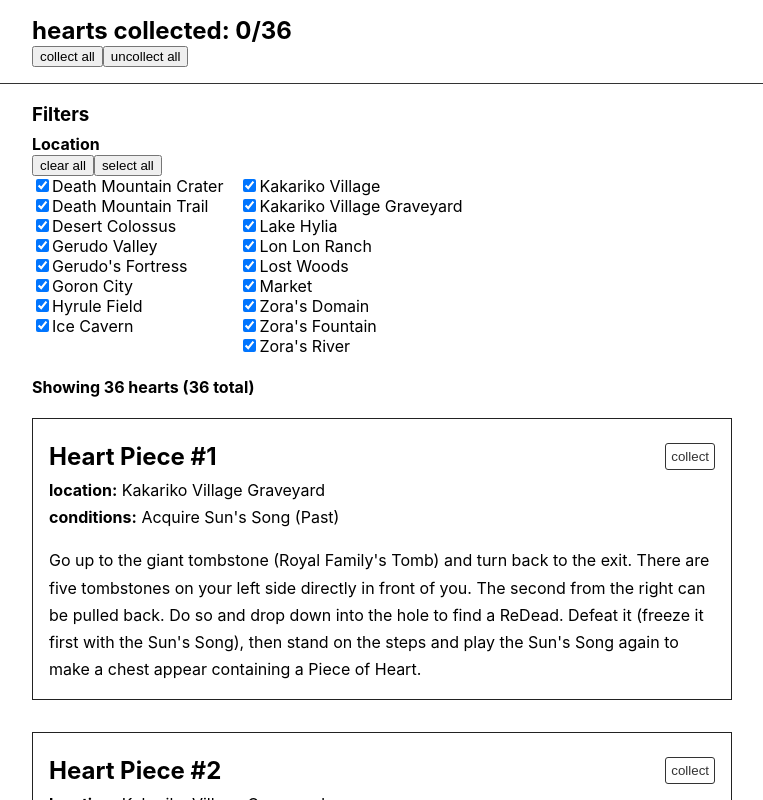
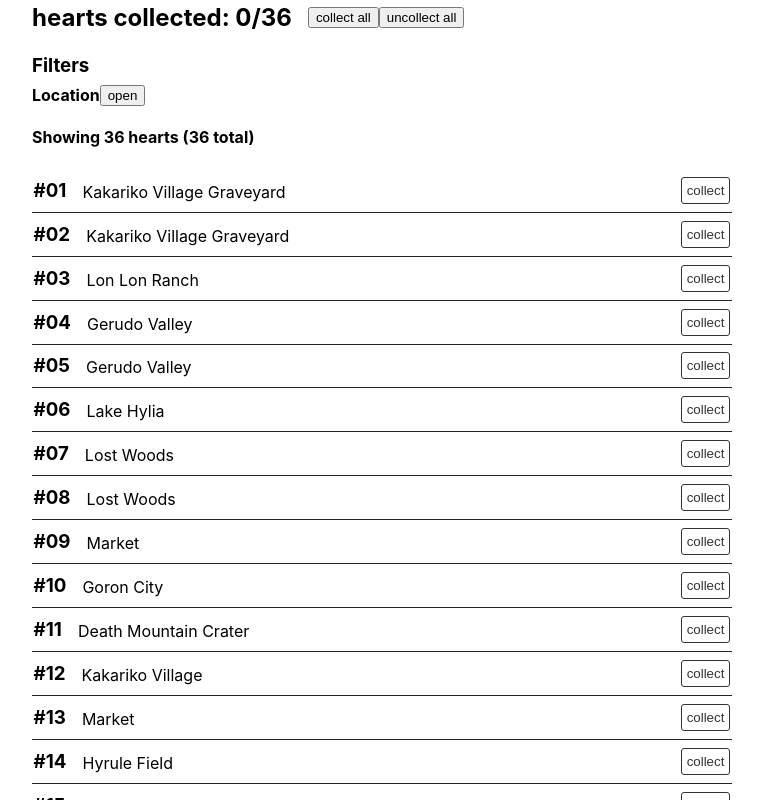
Before and after one commit to chrisdfe/oot-tracker, a React (Create React App) app: page / in a window 1280 px wide. Shown: the top 800 px of the page, without its empty margins (258-1021 px from the left). Built offline with nearby package versions, Linux system fonts and the light colour scheme.

Commit message:
Cleanup + moving the UI around

```diff
--- a/src/pages/HeartPieces/HeartPiecesPage.tsx
+++ b/src/pages/HeartPieces/HeartPiecesPage.tsx
@@ -1,7 +1,7 @@
 import React from "react";
 import styled from "styled-components";
 
-import usePersistedState from "../../utils/usePersistedState";
+import usePersistedStringArray from "../../utils/usePersistedStringArray";
 import allHeartPieces from "../../data/heartPieces.json";
 
 import HeartPieceList from "./components/HeartPieceList";
@@ -17,38 +17,6 @@
   }, [])
   // Alphebetize
   .sort((a, b) => a.localeCompare(b));
-
-function usePersistedStringArray(
-  key: string,
-  defaultValue: string[]
-): [
-  string[],
-  React.Dispatch<React.SetStateAction<string[]>>,
-  (targetValue: string) => void
-] {
-  const [value, setValue] = usePersistedState<string[]>(key, defaultValue);
-
-  const addValue = (newElement: string) => {
-    setValue([...value, newElement]);
-  };
-
-  const removeValue = (elementToRemove: string) => {
-    const filteredValue = value.filter(
-      (currentValue: string) => currentValue !== elementToRemove
-    );
-    setValue(filteredValue);
-  };
-
-  const toggleValue = (targetValue: string) => {
-    if (value.includes(targetValue)) {
-      removeValue(targetValue);
-    } else {
-      addValue(targetValue);
-    }
-  };
-
-  return [value, setValue, toggleValue];
-}
 
 const HeartPiecesPage = () => {
   const [
@@ -67,27 +35,11 @@
 
   return (
     <div className="HeartPiecesPage">
-      <StickyInfoBar>
-        <h2>
-          hearts collected: {collectedHearts.length}/{allHeartPieces.length}
-        </h2>
-        <button
-          onClick={() => {
-            setCollectedHearts(
-              allHeartPieces.map(heartPiece => heartPiece.number)
-            );
-          }}
-        >
-          collect all
-        </button>
-        <button
-          onClick={() => {
-            setCollectedHearts([]);
-          }}
-        >
-          uncollect all
-        </button>
-      </StickyInfoBar>
+      <StickyInfoBar
+        collectedHearts={collectedHearts}
+        allHeartPieces={allHeartPieces}
+        setCollectedHearts={setCollectedHearts}
+      />
 
       <FiltersBar
         allLocations={heartPieceLocations}
--- a/src/pages/HeartPieces/components/FiltersBar.tsx
+++ b/src/pages/HeartPieces/components/FiltersBar.tsx
@@ -1,5 +1,5 @@
-import React from "react";
-import styled from "styled-components";
+import React, { useState } from "react";
+import styled, { css } from "styled-components";
 
 interface Props {
   onFilterToggle: (filter: string) => void;
@@ -23,18 +23,31 @@
   label {
     display: block;
   }
+`;
 
-  > div {
+const FilterSection = styled.div``;
+
+const FilterSectionTopBar = styled.div`
+  display: flex;
+`;
+
+const FilterSectionBody = styled.div<{ isOpen: boolean }>`
+  ${({ isOpen }) => css`
+    overflow: hidden;
+    height: ${isOpen ? "auto" : "0"};
+  `}
+`;
+
+const FilterSectionColumns = styled.div`
   display: flex;
   flex-direction: row;
+`;
 
-    div {
+const FilterSectionColumn = styled.div`
   margin-right: 1rem;
 
   &:last-child {
     margin-right: 0;
-      }
-    }
   }
 `;
 
@@ -50,11 +63,25 @@
     allLocations.slice(Math.floor(allLocations.length / 2))
   ];
 
+  const [locationsIsOpen, setLocationsIsOpen] = useState(false);
+
   return (
     <div className="container">
       <Wrapper>
         <h3>Filters</h3>
+        <FilterSection>
+          <FilterSectionTopBar>
             <h4>Location</h4>
+            <button
+              onClick={() => {
+                setLocationsIsOpen(!locationsIsOpen);
+              }}
+            >
+              {locationsIsOpen ? "close" : "open"}
+            </button>
+          </FilterSectionTopBar>
+          <FilterSectionBody isOpen={locationsIsOpen}>
+            <div>
               <button
                 onClick={() => {
                   onLocationsClearAll();
@@ -69,9 +96,10 @@
               >
                 select all
               </button>
-        <div>
+            </div>
+            <FilterSectionColumns>
               {heartPieceLocationsColumns.map((locations, index) => (
-            <div key={`location-column-${index}`}>
+                <FilterSectionColumn key={`location-column-${index}`}>
                   {locations.map(location => (
                     <label key={location} htmlFor={`filter-${location}`}>
                       <input
@@ -85,9 +113,11 @@
                       {location}
                     </label>
                   ))}
-            </div>
+                </FilterSectionColumn>
               ))}
-        </div>
+            </FilterSectionColumns>
+          </FilterSectionBody>
+        </FilterSection>
       </Wrapper>
     </div>
   );
--- a/src/pages/HeartPieces/components/HeartPieceList.tsx
+++ b/src/pages/HeartPieces/components/HeartPieceList.tsx
@@ -1,7 +1,7 @@
 import React from "react";
 import styled from "styled-components";
 
-import HeartPiece from "./HeartPiece";
+import HeartPieceListItem from "./HeartPieceListItem";
 
 interface Props {
   heartPieces: HeartPiece[];
@@ -30,7 +30,7 @@
         Showing {filteredHeartPieces.length} hearts ({heartPieces.length} total)
       </h4>
       {filteredHeartPieces.map(heartPiece => (
-        <HeartPiece
+        <HeartPieceListItem
           key={heartPiece.number}
           heartPiece={heartPiece}
           hasBeenCollected={collectedHearts.includes(heartPiece.number)}
--- a/src/pages/HeartPieces/components/HeartPiece.tsx
+++ b/src/pages/HeartPieces/components/HeartPieceListItem.tsx
@@ -8,10 +8,8 @@
 }
 
 const Wrapper = styled.div`
-  padding: 1rem;
-  border: 1px solid #222;
-  margin-bottom: 2rem;
-
+  padding: 0.1rem;
+  border-bottom: 1px solid #222;
   text-align: left;
 `;
 
@@ -22,8 +20,19 @@
   padding: 0.4rem 0;
 `;
 
-const Heading = styled.h2`
+const HeadingWrapper = styled.div`
+  display: flex;
+  flex-direction: row;
+  align-items: flex-end;
+`;
+
+const Heading = styled.h3`
+  margin: 0 1rem 0 0;
+`;
+
+const SubHeading = styled.h4`
   margin: 0;
+  font-weight: normal;
 `;
 
 const Paragraph = styled.p`
@@ -59,7 +68,9 @@
   `}
 `;
 
-const HeartPiece = ({
+const padNumber = (num: string) => (num.length === 2 ? num : `0${num}`);
+
+const HeartPieceListItem = ({
   heartPiece,
   hasBeenCollected,
   onToggleCollected
@@ -67,8 +78,10 @@
   return (
     <Wrapper>
       <HeaderBar>
-        <Heading>Heart Piece #{heartPiece.number}</Heading>
-
+        <HeadingWrapper>
+          <Heading>#{padNumber(heartPiece.number)}</Heading>
+          <SubHeading>{heartPiece.location}</SubHeading>
+        </HeadingWrapper>
         <Button
           onClick={() => {
             onToggleCollected(heartPiece);
@@ -78,7 +91,7 @@
         </Button>
       </HeaderBar>
 
-      <BodyContent hasBeenCollected={hasBeenCollected}>
+      {/*<BodyContent hasBeenCollected={hasBeenCollected}>
         <Paragraph>
           <strong>location:</strong> {heartPiece.location}
         </Paragraph>
@@ -92,9 +105,9 @@
             {paragraph}
           </DescriptionParagraph>
         ))}
-      </BodyContent>
+      </BodyContent>*/}
     </Wrapper>
   );
 };
 
-export default HeartPiece;
+export default HeartPieceListItem;
--- a/src/pages/HeartPieces/components/StickyInfoBar.tsx
+++ b/src/pages/HeartPieces/components/StickyInfoBar.tsx
@@ -1,28 +1,63 @@
 import React, { ReactNode } from "react";
 import styled from "styled-components";
 
+// position: sticky;
+// top: 0;
 const Wrapper = styled.div`
-  position: sticky;
-  top: 0;
   background-color: #fff;
-  border-bottom: 1px solid #333;
-  padding: 1rem 0;
-
-  h2 {
-    margin: 0;
-  }
+  // border-bottom: 1px solid #333;
+  padding: 0.2rem 0;
 `;
 
 const ContentWrapper = styled.div``;
 
+const HeadingWrapper = styled.div`
+  display: flex;
+  flex-direction: row;
+  align-items: center;
+`;
+
+const Heading = styled.h2`
+  display: block;
+  margin: 0 1rem 0 0;
+`;
+
 interface Props {
-  children: ReactNode;
+  collectedHearts: string[];
+  allHeartPieces: HeartPiece[];
+  setCollectedHearts: (heartNumbers: string[]) => void;
 }
 
-const StickyInfoBar = ({ children }: Props) => (
+const StickyInfoBar = ({
+  collectedHearts,
+  allHeartPieces,
+  setCollectedHearts
+}: Props) => (
   <Wrapper>
     <div className="container">
-      <ContentWrapper>{children}</ContentWrapper>
+      <ContentWrapper>
+        <HeadingWrapper>
+          <Heading>
+            hearts collected: {collectedHearts.length}/{allHeartPieces.length}
+          </Heading>
+          <button
+            onClick={() => {
+              setCollectedHearts(
+                allHeartPieces.map(heartPiece => heartPiece.number)
+              );
+            }}
+          >
+            collect all
+          </button>
+          <button
+            onClick={() => {
+              setCollectedHearts([]);
+            }}
+          >
+            uncollect all
+          </button>
+        </HeadingWrapper>
+      </ContentWrapper>
     </div>
   </Wrapper>
 );
--- /dev/null
+++ b/src/utils/usePersistedStringArray.ts
@@ -0,0 +1,35 @@
+import usePersistedState from "./usePersistedState";
+
+function usePersistedStringArray(
+  key: string,
+  defaultValue: string[]
+): [
+  string[],
+  React.Dispatch<React.SetStateAction<string[]>>,
+  (targetValue: string) => void
+] {
+  const [value, setValue] = usePersistedState<string[]>(key, defaultValue);
+
+  const addValue = (newElement: string) => {
+    setValue([...value, newElement]);
+  };
+
+  const removeValue = (elementToRemove: string) => {
+    const filteredValue = value.filter(
+      (currentValue: string) => currentValue !== elementToRemove
+    );
+    setValue(filteredValue);
+  };
+
+  const toggleValue = (targetValue: string) => {
+    if (value.includes(targetValue)) {
+      removeValue(targetValue);
+    } else {
+      addValue(targetValue);
+    }
+  };
+
+  return [value, setValue, toggleValue];
+}
+
+export default usePersistedStringArray;
```
Also changed, not shown: src/utils/usePersistedState.ts (renamed from src/utils/usePersistedState.tsx). Lines whose indentation alone changed are shown as unchanged.
